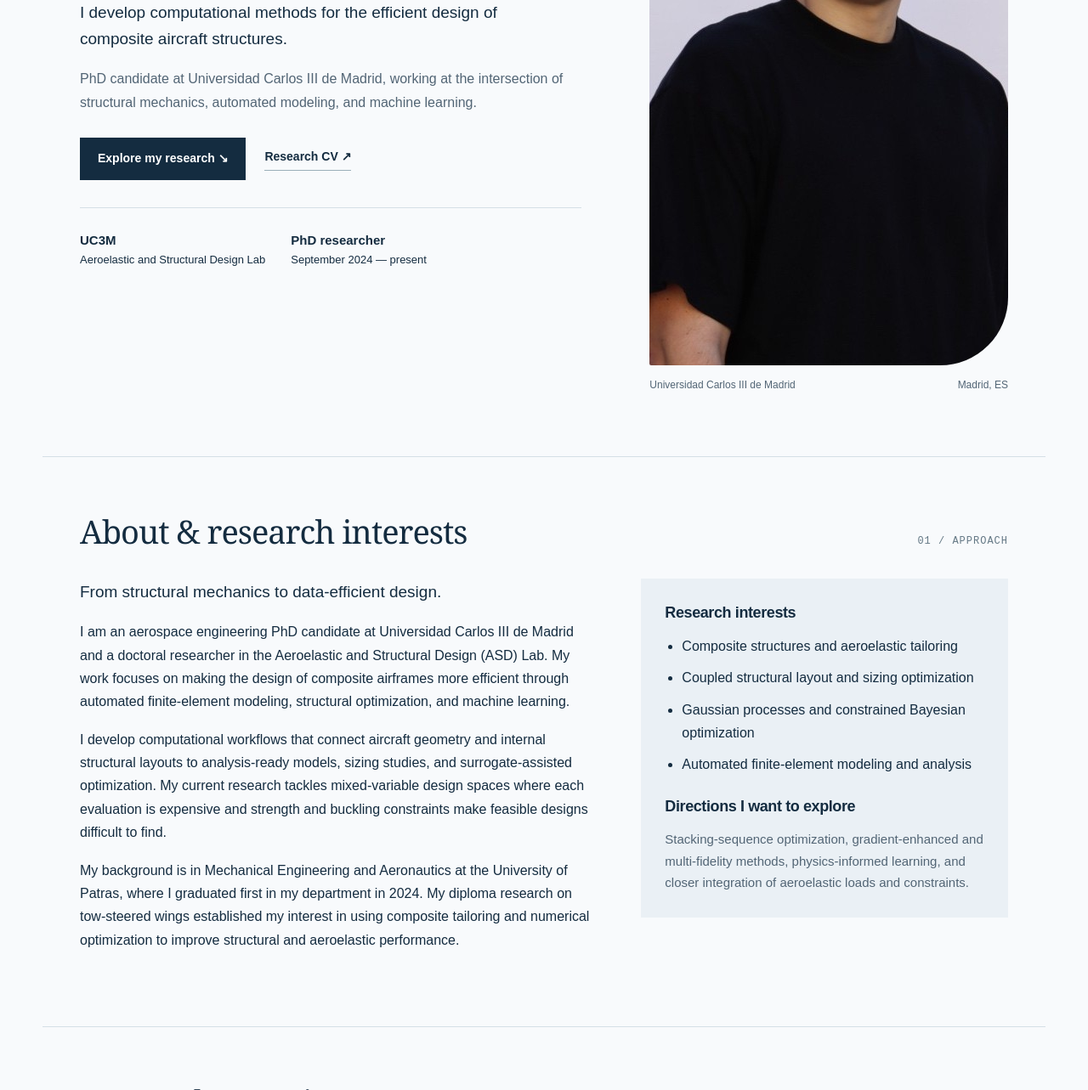
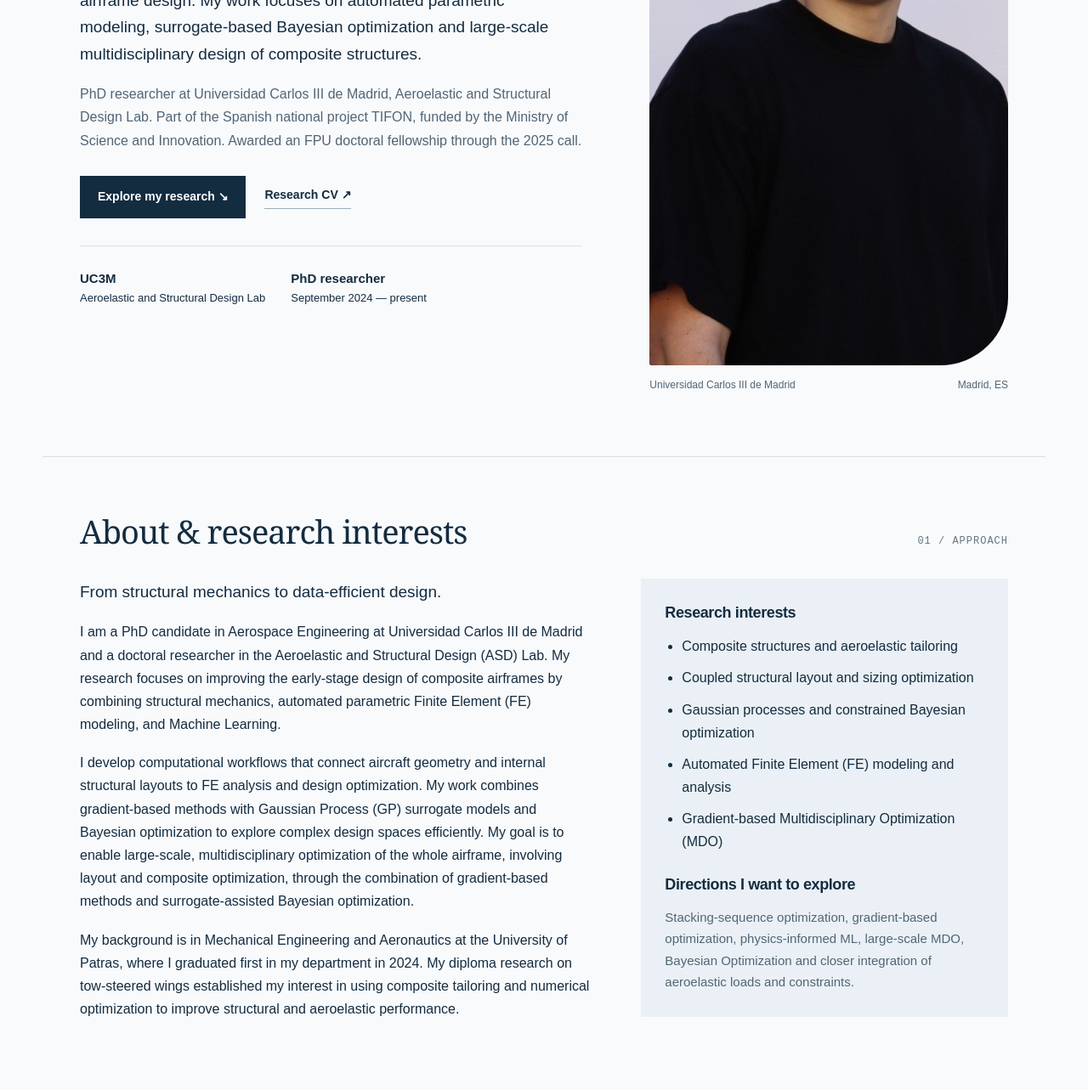
Before and after one commit to nickziakos/Personal-Website, a plain HTML site: page index.html in a window 1280 px wide. Shown: the part 530-1813 px from the top of the page at 85% size. Drawn offline with Linux system fonts and the light colour scheme.

Commit message:
Changes to the text in the main html - Nikos

```diff
--- a/index.html
+++ b/index.html
@@ -38,14 +38,11 @@
           <p class="eyebrow">Aerospace engineering · Madrid</p>
           <h1 id="intro">Nikolaos<br /><em>Ziakos.</em></h1>
           <p class="lead">
-            I develop computational methods for the efficient design of
-            composite aircraft structures.
+            I work on accelerating and improving the fidelity of early-stage airframe design.
+            My work focuses on automated parametric modeling, surrogate-based Bayesian optimization and large-scale multidisciplinary design of composite structures.
           </p>
           <p class="muted">
-            PhD candidate at Universidad Carlos III de Madrid, working at the
-            intersection of structural mechanics, automated modeling, and
-            machine learning.
-          </p>
+            PhD researcher at Universidad Carlos III de Madrid, Aeroelastic and Structural Design Lab. Part of the Spanish national project TIFON, funded by the Ministry of Science and Innovation. Awarded an FPU doctoral fellowship through the 2025 call.
           <div class="links">
             <a class="button" href="#research"
               >Explore my research <span aria-hidden="true">↘</span></a
@@ -87,20 +84,20 @@
               From structural mechanics to data-efficient design.
             </p>
             <p>
-              I am an aerospace engineering PhD candidate at Universidad Carlos
-              III de Madrid and a doctoral researcher in the Aeroelastic and
-              Structural Design (ASD) Lab. My work focuses on making the design
-              of composite airframes more efficient through automated
-              finite-element modeling, structural optimization, and machine
-              learning.
+              I am a PhD candidate in Aerospace Engineering at Universidad Carlos III
+              de Madrid and a doctoral researcher in the Aeroelastic and Structural
+              Design (ASD) Lab. My research focuses on improving the early-stage
+              design of composite airframes by combining structural mechanics,
+              automated parametric Finite Element (FE) modeling, and Machine Learning.
             </p>
             <p>
-              I develop computational workflows that connect aircraft geometry
-              and internal structural layouts to analysis-ready models, sizing
-              studies, and surrogate-assisted optimization. My current research
-              tackles mixed-variable design spaces where each evaluation is
-              expensive and strength and buckling constraints make feasible
-              designs difficult to find.
+              I develop computational workflows that connect aircraft geometry and
+              internal structural layouts to FE analysis and design
+              optimization. My work combines gradient-based methods with
+              Gaussian Process (GP) surrogate models and Bayesian optimization to explore
+              complex design spaces efficiently. My goal is to enable large-scale, multidisciplinary optimization
+              of the whole airframe, involving layout and composite optimization, through the combination of gradient-based methods
+              and surrogate-assisted Bayesian optimization.
             </p>
             <p>
               My background is in Mechanical Engineering and Aeronautics at the
@@ -116,12 +113,12 @@
               <li>Composite structures and aeroelastic tailoring</li>
               <li>Coupled structural layout and sizing optimization</li>
               <li>Gaussian processes and constrained Bayesian optimization</li>
-              <li>Automated finite-element modeling and analysis</li>
+              <li>Automated Finite Element (FE) modeling and analysis</li>
+              <li>Gradient-based Multidisciplinary Optimization (MDO)</li>
             </ul>
             <h3>Directions I want to explore</h3>
             <p>
-              Stacking-sequence optimization, gradient-enhanced and
-              multi-fidelity methods, physics-informed learning, and closer
+              Stacking-sequence optimization, gradient-based optimization, physics-informed ML, large-scale MDO, Bayesian Optimization and closer
               integration of aeroelastic loads and constraints.
             </p>
           </aside>
@@ -141,7 +138,7 @@
               structural analysis is expensive?
             </p>
             <p>
-              I am developing a constrained, multi-center trust-region framework
+              I am developing a constrained, multi-center Trust Region (TR) framework
               that searches layout and sizing variables together. Sparse
               Gaussian processes model structural responses, while a
               physics-informed mass residual model combines an analytical
@@ -159,8 +156,7 @@
                 Shared surrogate models support several local search regions,
                 with layout diversity used to explore distinct configurations.
                 The manuscript and accompanying technical notes are in
-                development; results are not presented here as peer-reviewed
-                findings.
+                development.
               </p>
             </details>
           </div>
@@ -189,10 +185,9 @@
             <span class="pill">Submitted manuscript</span>
             <h3>Nested layout &amp; sizing optimization</h3>
             <p>
-              A surrogate-assisted outer loop explores structural layouts, while
+              A surrogate-based outer loop explores structural layouts, while
               an inner gradient-based solver sizes each configuration. Automated
-              Python and HyperMesh TCL modeling connects design choices to
-              finite-element analysis.
+              Python and HyperMesh TCL modules generate FE models based on  design changes.
             </p>
             <div class="tags">
               <span>Gaussian processes</span><span>OptiStruct</span
@@ -568,7 +563,7 @@
     <footer>
       <div class="wrap">
         <span>© 2026 Nikolaos Ziakos</span
-        ><span>Composite structures. Computational design.</span>
+        ><span>Composite structures. Computational Mechanics. Surrogate-based Optimization. Aircraft Design. </span>
       </div>
     </footer>
   </body>
```
